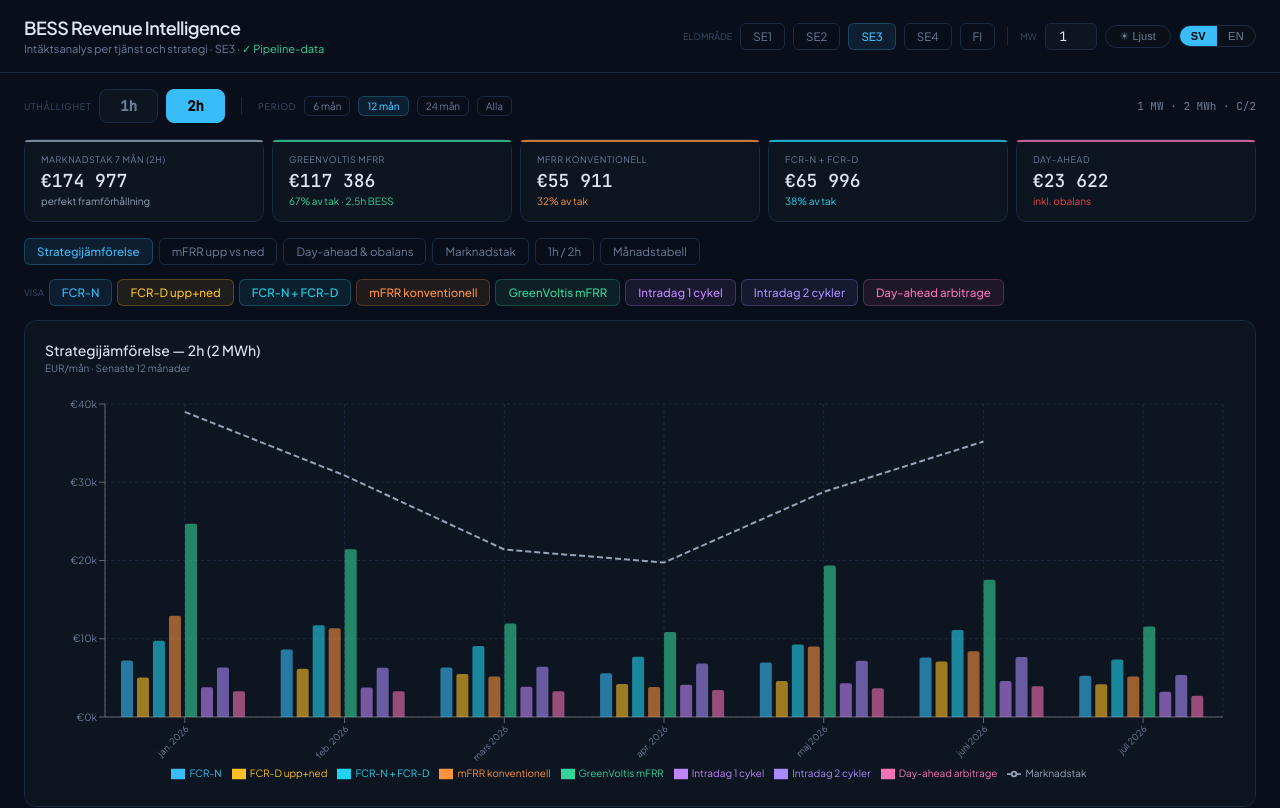
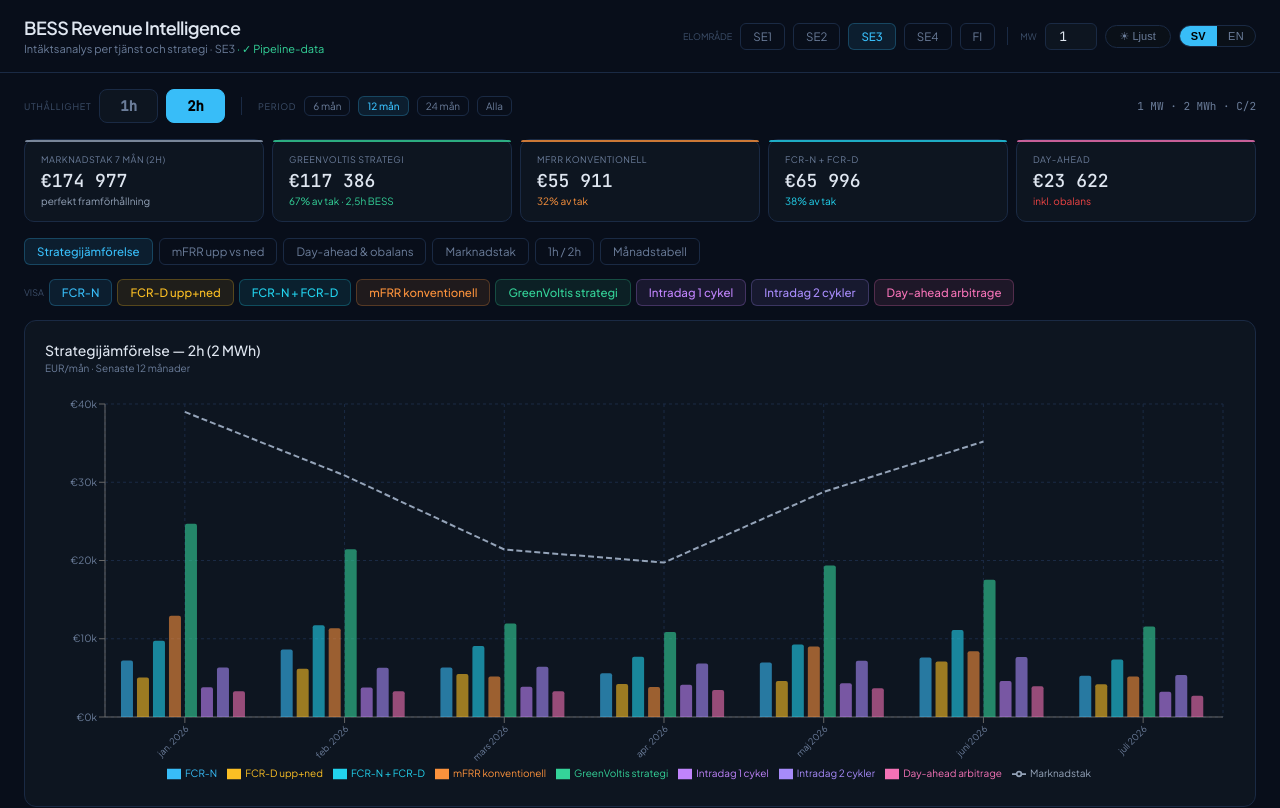
Before and after one commit to bjoerlow/BESS-market-revenues, a React (Create React App) app: page / in a window 1280 px wide. Shown: the top 808 px of the page. Built offline with nearby package versions, Linux system fonts and the light colour scheme.

Commit message:
Add files via upload

```diff
--- a/src/BessDashboard.jsx
+++ b/src/BessDashboard.jsx
@@ -6,7 +6,7 @@ const S={
   fcrd:{l:{sv:"FCR-D upp+ned",en:"FCR-D up+down"},c:["#fbbf24","#d97706"],s:{sv:"FCR-D",en:"FCR-D"}},
   fcrn_fcrd:{l:{sv:"FCR-N + FCR-D",en:"FCR-N + FCR-D"},c:["#22d3ee","#0891b2"],s:{sv:"N+D",en:"N+D"}},
   mfrr_conv:{l:{sv:"mFRR konventionell",en:"mFRR conventional"},c:["#fb923c","#ea580c"],s:{sv:"mFRR konv.",en:"mFRR conv."}},
-  mfrr_opt:{l:{sv:"GreenVoltis mFRR",en:"GreenVoltis mFRR"},c:["#34d399","#059669"],s:{sv:"GV mFRR",en:"GV mFRR"}},
+  mfrr_opt:{l:{sv:"GreenVoltis strategi",en:"GreenVoltis strategy"},c:["#34d399","#059669"],s:{sv:"GV strategi",en:"GV strategy"}},
   intraday1:{l:{sv:"Intradag 1 cykel",en:"Intraday 1 cycle"},c:["#c084fc","#9333ea"],s:{sv:"ID 1c",en:"ID 1c"}},
   intraday2:{l:{sv:"Intradag 2 cykler",en:"Intraday 2 cycles"},c:["#a78bfa","#7c3aed"],s:{sv:"ID 2c",en:"ID 2c"}},
   dayahead:{l:{sv:"Day-ahead arbitrage",en:"Day-ahead arbitrage"},c:["#f472b6","#db2777"],s:{sv:"DA arb.",en:"DA arb."}},
@@ -26,11 +26,11 @@ const TXT={
   inclImb:"inkl. obalans",
   tComparison:"Strategijämförelse",tMfrr:"mFRR upp vs ned",tDa:"Day-ahead & obalans",tTable:"Månadstabell",
   mfrrUp:"mFRR upp",mfrrDown:"mFRR ned",dUpDown:"Δ (upp−ned)",perDir:"CM+EAM per riktning",
-  best:"Bäst",up:"UPP",down:"NED",conv:"Konventionell",vsTitle:"Konventionell vs GreenVoltis mFRR",
+  best:"Bäst",up:"UPP",down:"NED",conv:"Konventionell",vsTitle:"Konventionell vs GreenVoltis strategi",
   sameDir:"Samma riktning, olika deltagande",dOptConv:"Δ opt−konv.",diff:"Skillnad",
   convExpl1:"h/dygn mFRR CM. SoC via elhandlare → pauser, ~6% obalans.",convExpl2:"h/dygn FCR-D backfill.",
   gvExpl1:"h/dygn CM,",gvExpl2:"EAM-akt/dag vs",gvBf:"h/dygn FCR-D backfill.",
-  gvNote:"Not: 2h GreenVoltis mFRR förutsätter ett 2,5h BESS.",
+  gvNote:"Not: 2h GreenVoltis strategi förutsätter ett 2,5h BESS.",
   daTitle:"Day-ahead arbitrage",daSub:"85% capture · ~8% obalanskostnad",
   grossArb:"Bruttoarbitrage",imbCost:"Obalanskostnad",netRev:"Nettointäkt",id2ref:"Intradag 2c (jmf)",
   daNet:"DA netto",daGross:"DA brutto",id2c:"Intradag 2c",
@@ -56,11 +56,11 @@ const TXT={
   inclImb:"incl. imbalance",
   tComparison:"Strategy comparison",tMfrr:"mFRR up vs down",tDa:"Day-ahead & imbalance",tTable:"Monthly table",
   mfrrUp:"mFRR up",mfrrDown:"mFRR down",dUpDown:"Δ (up−down)",perDir:"CM+EAM per direction",
-  best:"Best",up:"UP",down:"DOWN",conv:"Conventional",vsTitle:"Conventional vs GreenVoltis mFRR",
+  best:"Best",up:"UP",down:"DOWN",conv:"Conventional",vsTitle:"Conventional vs GreenVoltis strategy",
   sameDir:"Same direction, different participation",dOptConv:"Δ opt−conv.",diff:"Difference",
   convExpl1:"h/day mFRR CM. SoC restored via retailer → pauses, ~6% imbalance.",convExpl2:"h/day FCR-D backfill.",
   gvExpl1:"h/day CM,",gvExpl2:"EAM activations/day vs",gvBf:"h/day FCR-D backfill.",
-  gvNote:"Note: 2h GreenVoltis mFRR assumes a 2.5h BESS.",
+  gvNote:"Note: 2h GreenVoltis strategy assumes a 2.5h BESS.",
   daTitle:"Day-ahead arbitrage",daSub:"85% capture · ~8% imbalance cost",
   grossArb:"Gross arbitrage",imbCost:"Imbalance cost",netRev:"Net revenue",id2ref:"Intraday 2c (ref)",
   daNet:"DA net",daGross:"DA gross",id2c:"Intraday 2c",
@@ -328,7 +328,7 @@ export default function Dashboard(){
           ⚠ <strong>{L.noData}</strong> {L.noDataRest}</div>)}
         <div style={{display:"flex",gap:8,flexWrap:"wrap",marginBottom:16}}>
           <KPI label={`${L.ceiling} ${N} ${L.mo} (${dur}h)`} value={hasT?fmtE(ann.tmax):"—"} sub={L.foresight} color={isDark?"#94a3b8":"#64748b"} t={t}/>
-          <KPI label="GreenVoltis mFRR" value={fmtE(ann.mfrr_opt)} sub={hasT?`${(ann.mfrr_opt/ann.tmax*100).toFixed(0)}% ${L.ofCeil}${dur===2?` · ${L.reqBess}`:""}`:(dur===2?L.reqBess:"")} color={sc("mfrr_opt")} t={t}/>
+          <KPI label={S.mfrr_opt.l[lang]} value={fmtE(ann.mfrr_opt)} sub={hasT?`${(ann.mfrr_opt/ann.tmax*100).toFixed(0)}% ${L.ofCeil}${dur===2?` · ${L.reqBess}`:""}`:(dur===2?L.reqBess:"")} color={sc("mfrr_opt")} t={t}/>
           <KPI label={S.mfrr_conv.l[lang]} value={fmtE(ann.mfrr_conv)} sub={hasT?`${(ann.mfrr_conv/ann.tmax*100).toFixed(0)}% ${L.ofCeil}`:""} color={sc("mfrr_conv")} t={t}/>
           <KPI label="FCR-N + FCR-D" value={fmtE(ann.fcrn_fcrd)} sub={hasT?`${(ann.fcrn_fcrd/ann.tmax*100).toFixed(0)}% ${L.ofCeil}`:""} color={sc("fcrn_fcrd")} t={t}/>
           <KPI label="Day-ahead" value={fmtE(ann.dayahead)} sub={L.inclImb} color={sc("dayahead")} warn t={t}/>
@@ -449,7 +449,7 @@ export default function Dashboard(){
           const comp=[["tmax_fcrn","FCR-N",sc("fcrn")],["tmax_fcrd","FCR-D",sc("fcrd")],
                       ["tmax_cm_up",L.cmUp,sc("mfrr_opt")],["tmax_cm_down",L.cmDown,amb],
                       ["tmax_energy",L.energy,sc("intraday2")]];
-          const kGv="GreenVoltis",kCv=L.conv;
+          const kGv=S.mfrr_opt.l[lang],kCv=L.conv;
           const data=months.map(m=>{const o={label:m.label,[kGv]:m.mfrr_opt,[kCv]:m.mfrr_conv};
             comp.forEach(([k,l])=>{o[l]=m[k]||0;});return o;});
           if(!hasT)return(<Card title={L.ceiling} t={t}>
```
